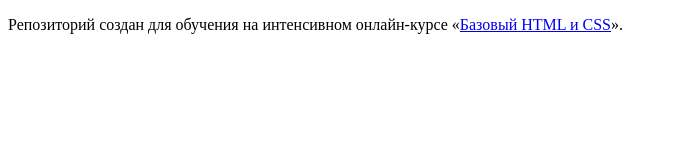
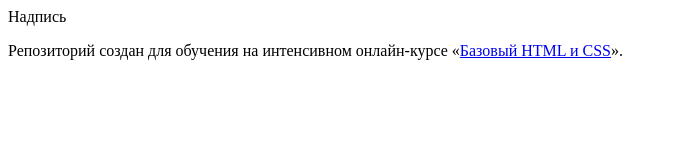
Before and after one commit to V-Vad/414219-nerds, a plain HTML site: page index.html in a window 1280 px wide. Shown: the whole page, without its empty margins (0-677 px from the left). Drawn offline with Linux system fonts and the light colour scheme.

Commit message:
гыгы

```diff
--- a/index.html
+++ b/index.html
@@ -5,6 +5,7 @@
     <title>HTML Academy: Нёрдс</title>
   </head>
   <body>
+  Надпись
 
     <p>Репозиторий создан для обучения на интенсивном онлайн‑курсе «<a href="https://htmlacademy.ru/intensive/htmlcss">Базовый HTML и CSS</a>».</p>
 
```
